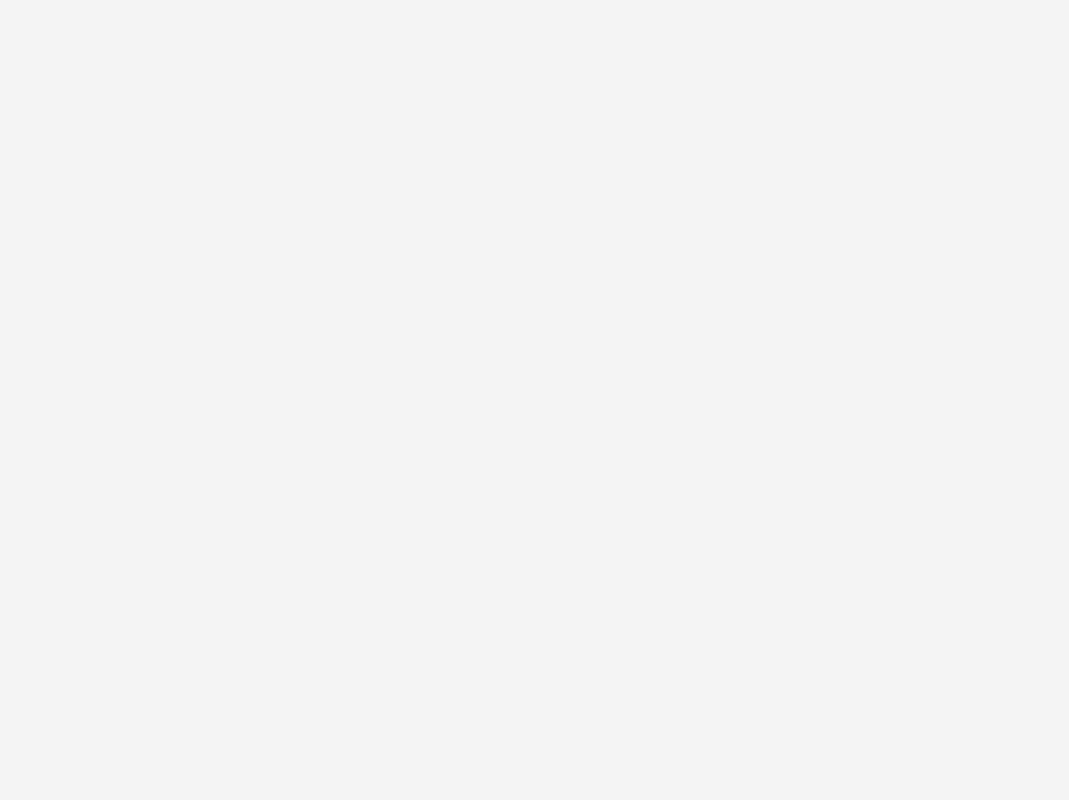
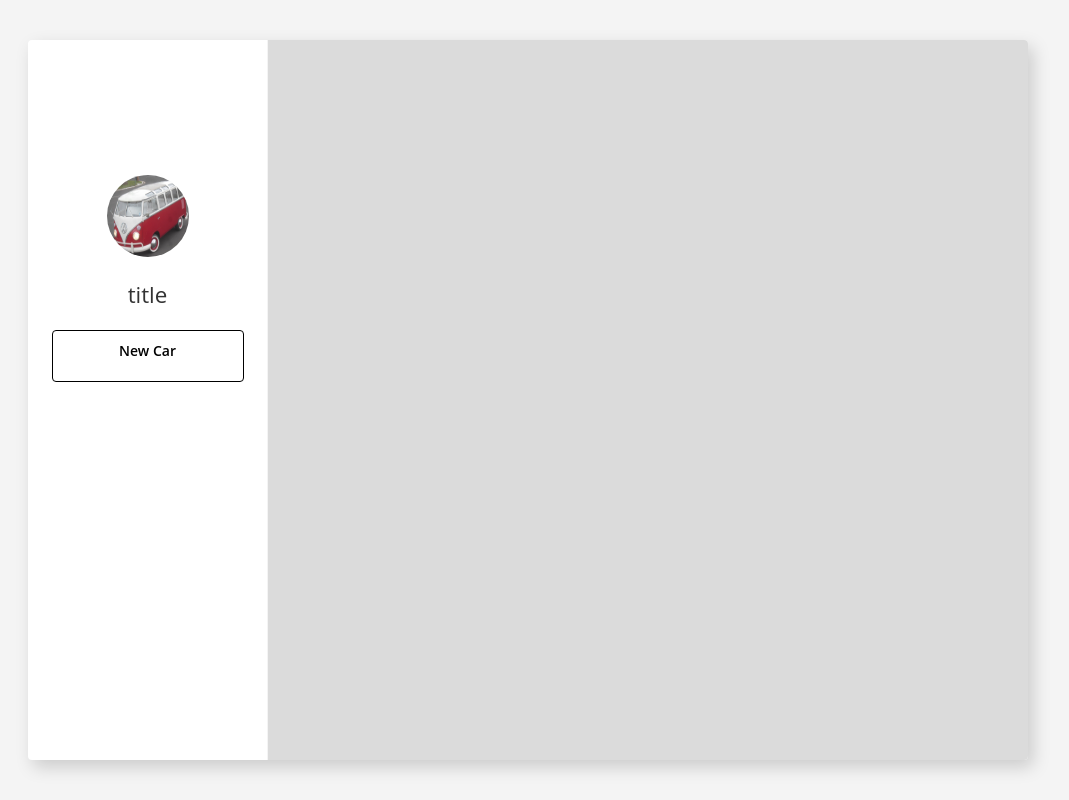
Before and after one commit to gkpacker/garage-redux, a React app: page / in a window 1280 px wide. Shown: the whole page, without its empty margins (112-1181 px from the left). Built offline with nearby package versions, Linux system fonts and the light colour scheme.

Commit message:
Add index route

```diff
--- a/src/index.jsx
+++ b/src/index.jsx
@@ -10,6 +10,8 @@ import { createHistory as history } from 'history';
 import '../assets/stylesheets/application.scss';
 
 import carsReducer from './reducers/cars_reducer';
+
+import carsIndex from './components/cars_index';
 
 const identityReducer = (state = null, action) => state;
 
@@ -30,7 +32,7 @@ ReactDOM.render(
   <Provider store={createStore(reducers, initialState, middlewares)}>
     <Router history={history}>
       <Switch>
-        TODO
+        <Route path='/' exact component={carsIndex} />
       </Switch>
     </Router>
   </Provider>,
```
